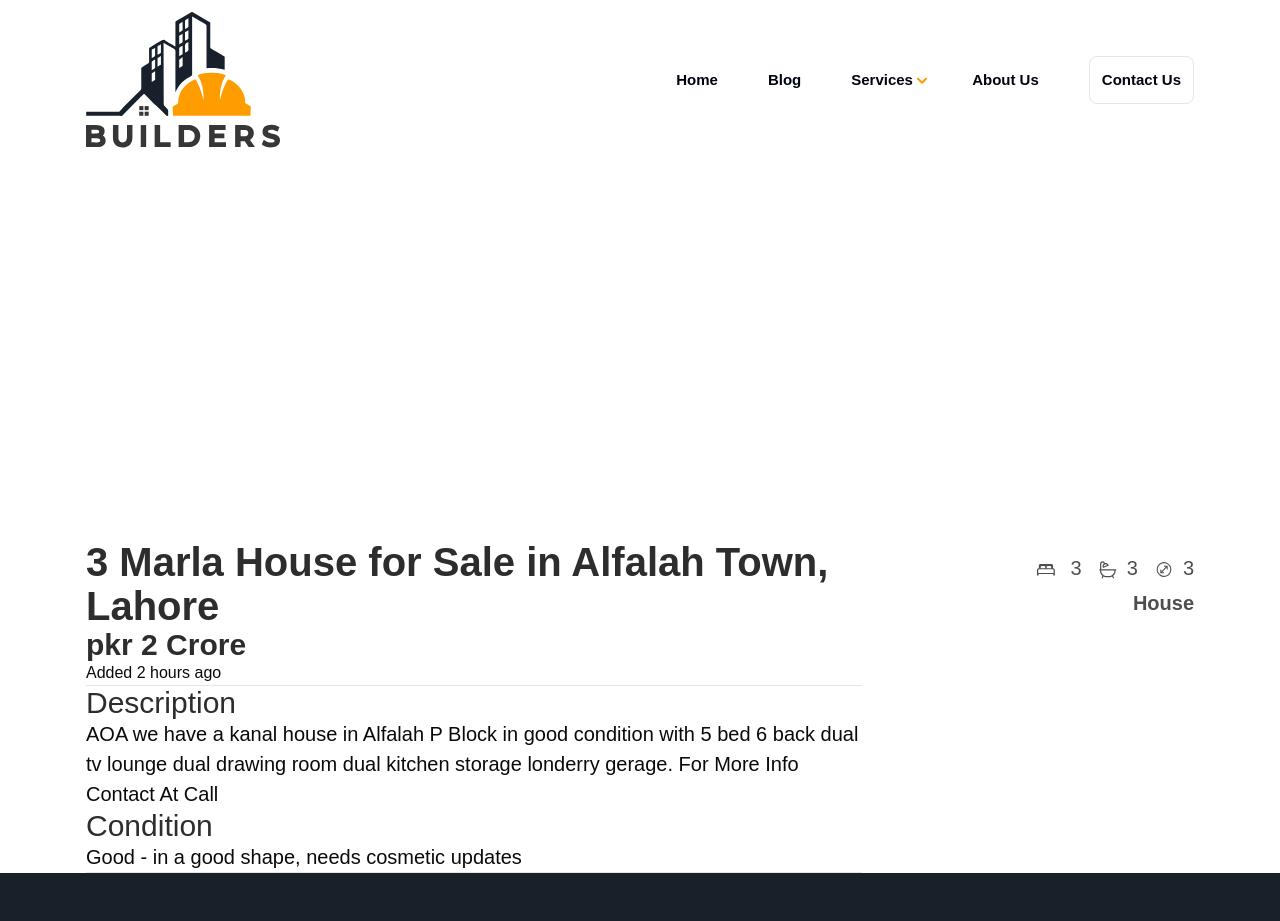
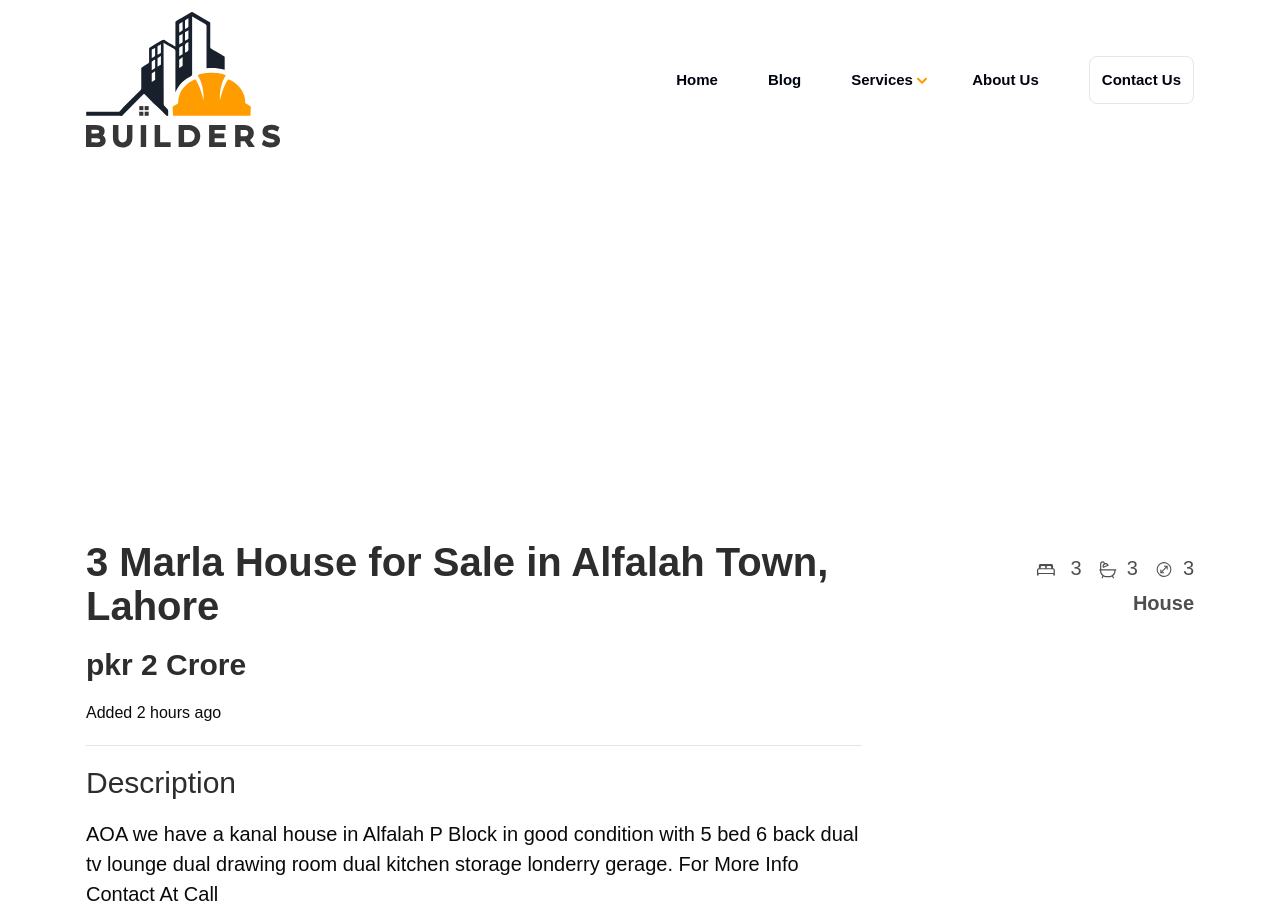
Before and after one commit to asifalidev77/realestateproject, a Next.js app: page /buy-a-property/description in a window 1280 px wide. Shown: the top 921 px of the page. Built offline with nearby package versions, Linux system fonts and the light colour scheme.

Commit message:
commit updates

```diff
--- a/src/app/buy-a-property/description/page.tsx
+++ b/src/app/buy-a-property/description/page.tsx
@@ -18,7 +18,7 @@ return (
 <div className="flex flex-row justify-between w-[100%] h-auto align-middle px-[20px] md:px-[50px] lg:px-[86px]">
     <div className="w-[70%]">
     <div> <h3 className="text-[#2d2d2d] text-[40px] leading-[1.1em] font-semibold">3 Marla House for Sale in Alfalah Town, Lahore </h3></div>
-    <div className="">
+    <div className="flex flex-col gap-5 my-[20px]">
     <h3 className="text-[30px] leading-[1.1em] font-semibold text-[#2d2d2d]">pkr 2 Crore</h3>
     <h5>Added 2 hours ago</h5>
     <hr />
```
